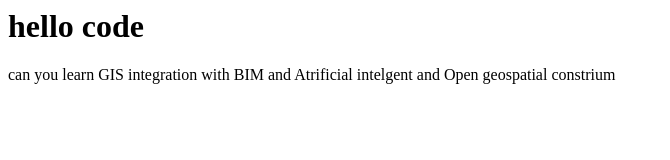
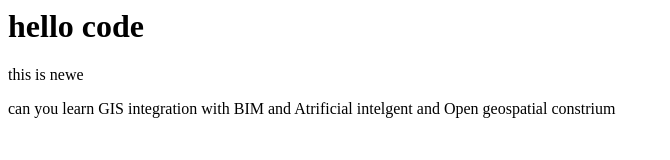
Before and after one commit to MohamedAliHussien95/FirstHtml1, a plain HTML site: page index.html in a window 1280 px wide. Shown: the whole page, without its empty margins (0-670 px from the left). Drawn offline with Linux system fonts and the light colour scheme.

Commit message:
edit my html file

```diff
--- a/index.html
+++ b/index.html
@@ -12,6 +12,7 @@
 
  </script>
     <h1>hello code</h1>
+    <p>this is newe</p>
     <div id="content">
         <p> can you learn GIS integration with BIM and Atrificial intelgent and Open geospatial constrium
        </p>
```
